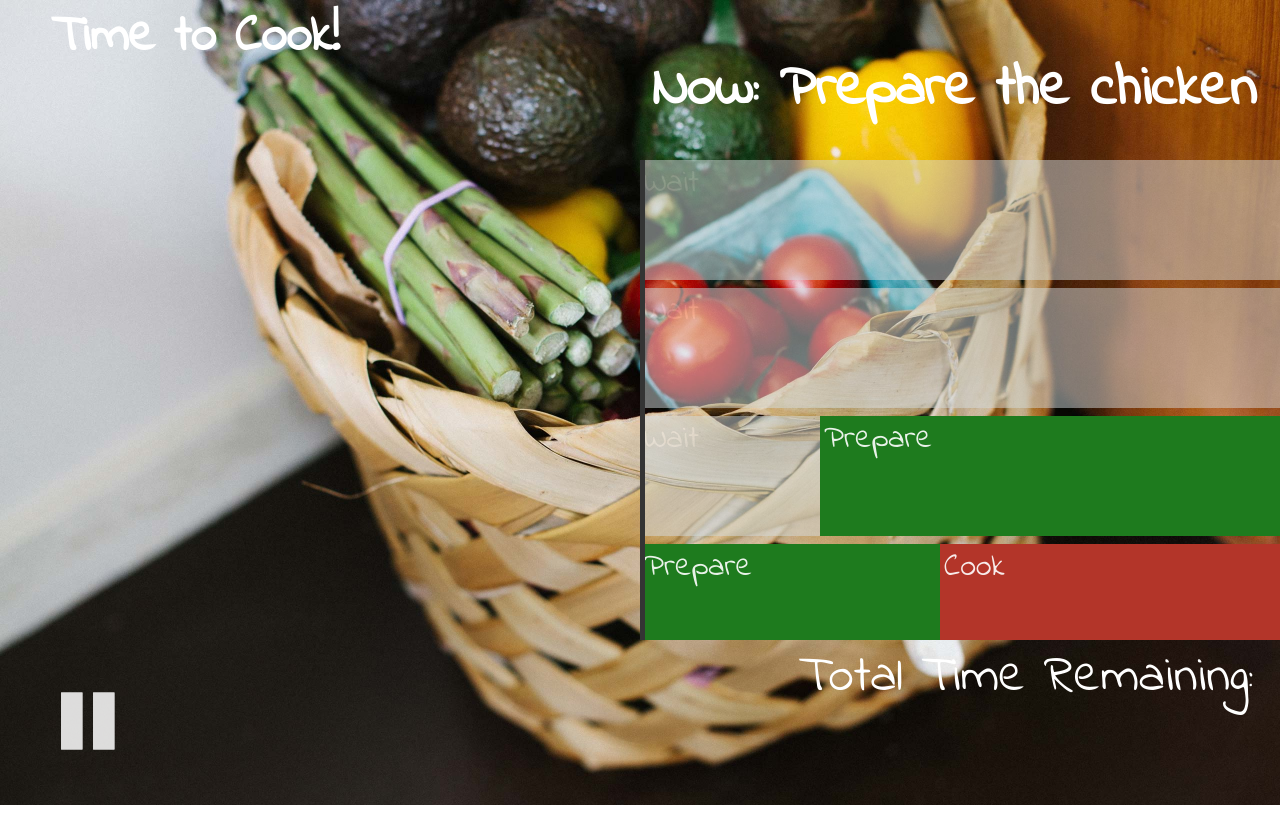
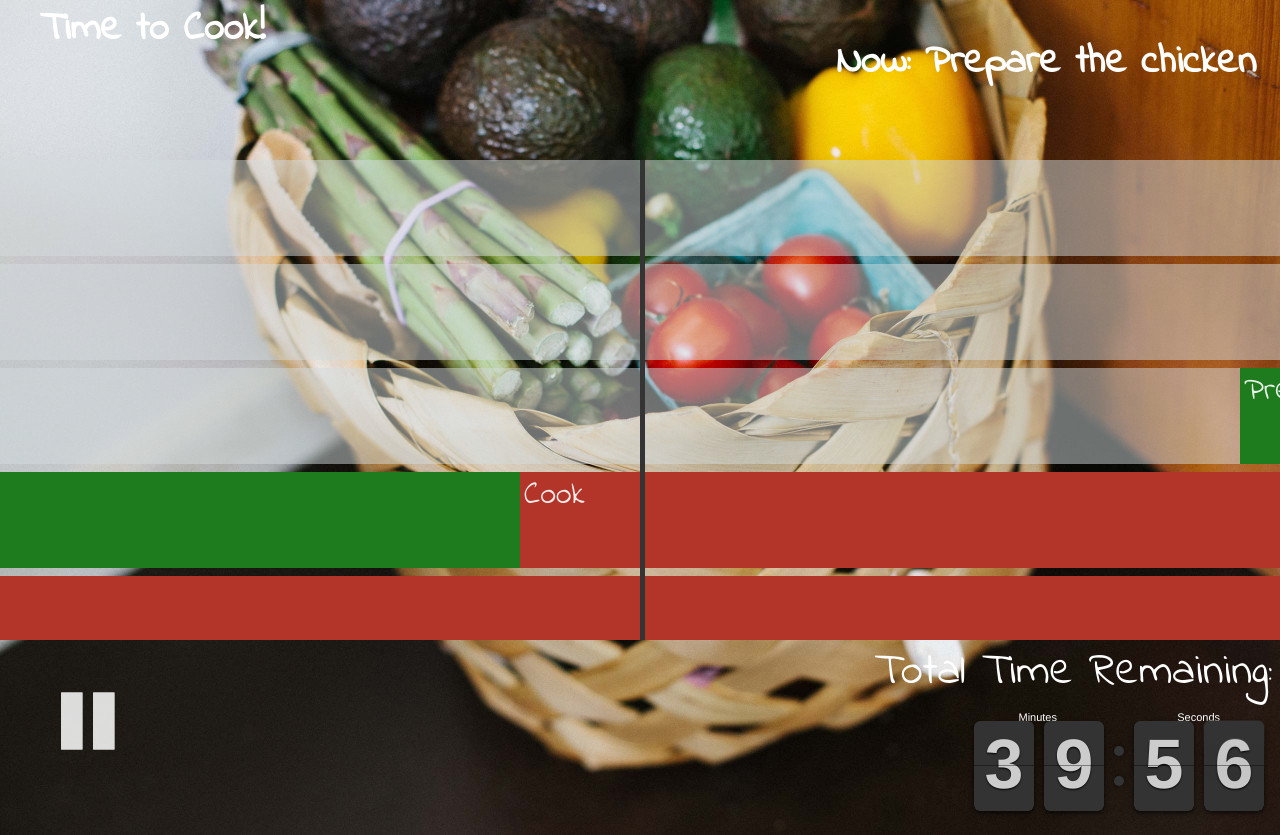
Before and after one commit to bwbarron/cooking-timeline, a website: page index.html in a window 1280 px wide. Before the commit the page ends 805 px from the top, so only its background shows below. Drawn offline with nearby package versions, Linux system fonts and the light colour scheme.

Commit message:
it works

```diff
--- a/css/main.css
+++ b/css/main.css
@@ -15,7 +15,7 @@ body {
 }
 
 h1 {
-    font-size: 4vw;
+    font-size: 5vmin;
     padding: 1em;
     color: #FFF;
     display: inline;
@@ -78,7 +78,7 @@ button {
 
 .info {
     padding: 8px;
-    font-size: 4vw;
+    font-size: 3.5vw;
     display: inline;
     color: white;
 }
@@ -94,7 +94,7 @@ button {
 
 #instruction {
     float: right;
-    font-size: 4.5vw;
+    font-size: 5vmin;
     color: #FFF;
     padding-right: 24px;
 }
--- a/js/timeline.js
+++ b/js/timeline.js
@@ -2,10 +2,6 @@
  * Created by Brad on 12/6/15.
  */
 $(document).ready(function() {
-    //
-    //$('head style[type="text/css"]').attr('type','text/less');
-    //less.env = 'development';
-    //less.refreshStyles();
 
     //for fullscreen
     $('#btn').on('click', function() {
@@ -41,6 +37,13 @@ $(document).ready(function() {
         cooltime: 100
 
     },
+        {
+            name: "drinks",
+            preptime: 300,
+            cooktime: 0,
+            cooltime: 0
+
+        },
     {
         name: "broccoli",
         preptime: 900,
@@ -101,9 +104,12 @@ $(document).ready(function() {
     for (i = 0; i < ingredients.length; ++i) {
         var item = ingredients[i];
         var rowHeight = 60 / ingredients.length;
-        console.log("row height = " + rowHeight);
-        console.log(rowHeight);
-        var waitTime = containerWidth - item.cooktime - item.preptime - item.cooltime;
+        item.waitTime = containerWidth - item.cooktime - item.preptime - item.cooltime;
+        if (item.waitTime < 0) {
+            item.waitTime = 0;
+        }
+
+
         var row = $("<div></div>")
             .css({
                 "height": "" + rowHeight + "vh",
@@ -115,11 +121,11 @@ $(document).ready(function() {
         var wait = $("<div></div>")
             .css({
                 "height": "inherit",
-                "width": waitTime,
+                "width": item.waitTime,
                 "display": "inline-block"
             })
             .addClass("wait");
-        if (waitTime && waitTime > 50) {
+        if (item.waitTime && item.waitTime > 50) {
             wait.append(text);
         }
 
@@ -159,16 +165,16 @@ $(document).ready(function() {
             cool.append(text);
         }
 
+        //build divs
         row.append(wait).append(prepare).append(cook).append(cool);
         rows.push(row);
         timelineContainer.append(row);
-        t1.addLabel("Prepare the " + item.name, waitTime);
-        t1.addLabel("Cook the " + item.name, item.preptime + waitTime);
-        t1.addLabel("Let the " + item.name + " cool", item.cooktime + item.preptime + waitTime);
+        //set timeline labels
+        t1.addLabel("Prepare the " + item.name, item.waitTime);
+        t1.addLabel("Cook the " + item.name, item.preptime + item.waitTime);
+        t1.addLabel("Let the " + item.name + " cool", item.cooktime + item.preptime + item.waitTime);
 
     }
-
-    console.log(t1.getLabelsArray());
 
     var playhead = $('#playhead');
     var serve = $('#ready');
@@ -206,7 +212,6 @@ $(document).ready(function() {
             $('#play').attr('display', 'none');
             t1.resume();
         }
-        console.log(t1.currentLabel());
     }
 
 
```
